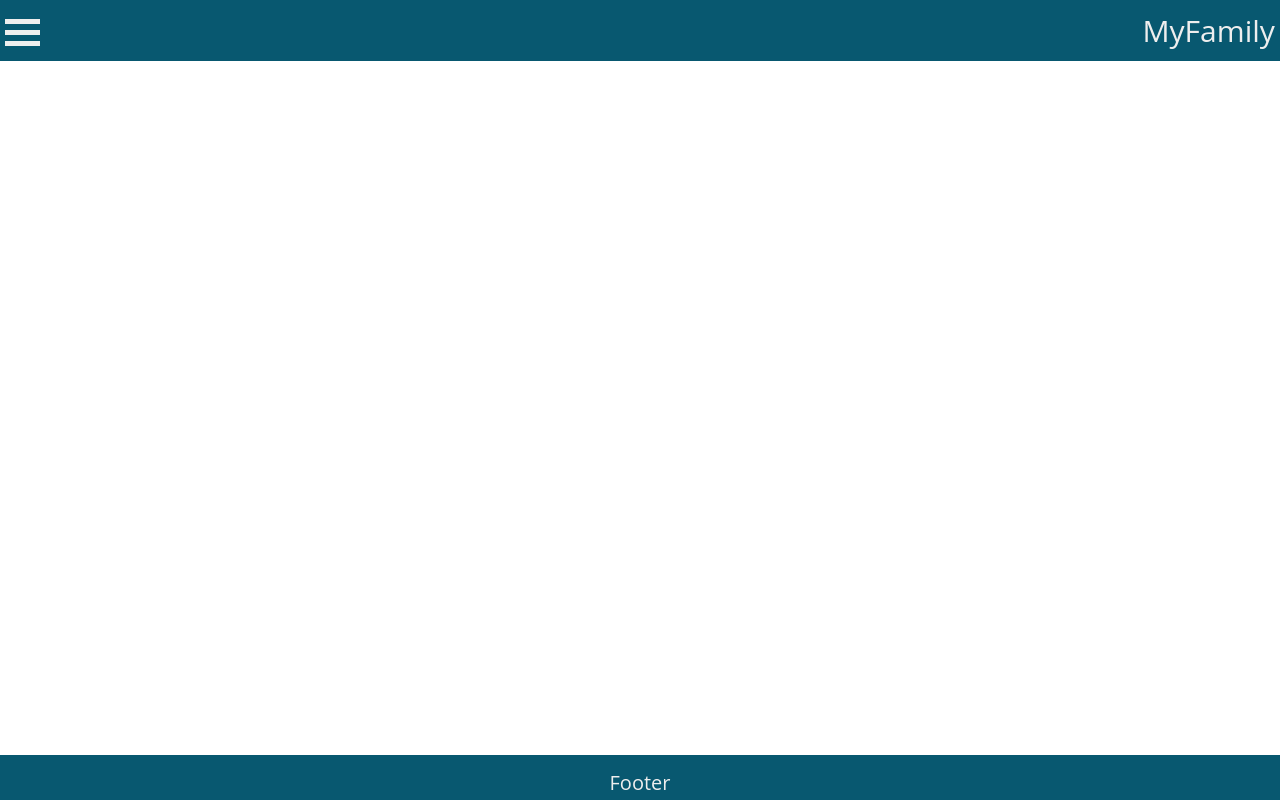
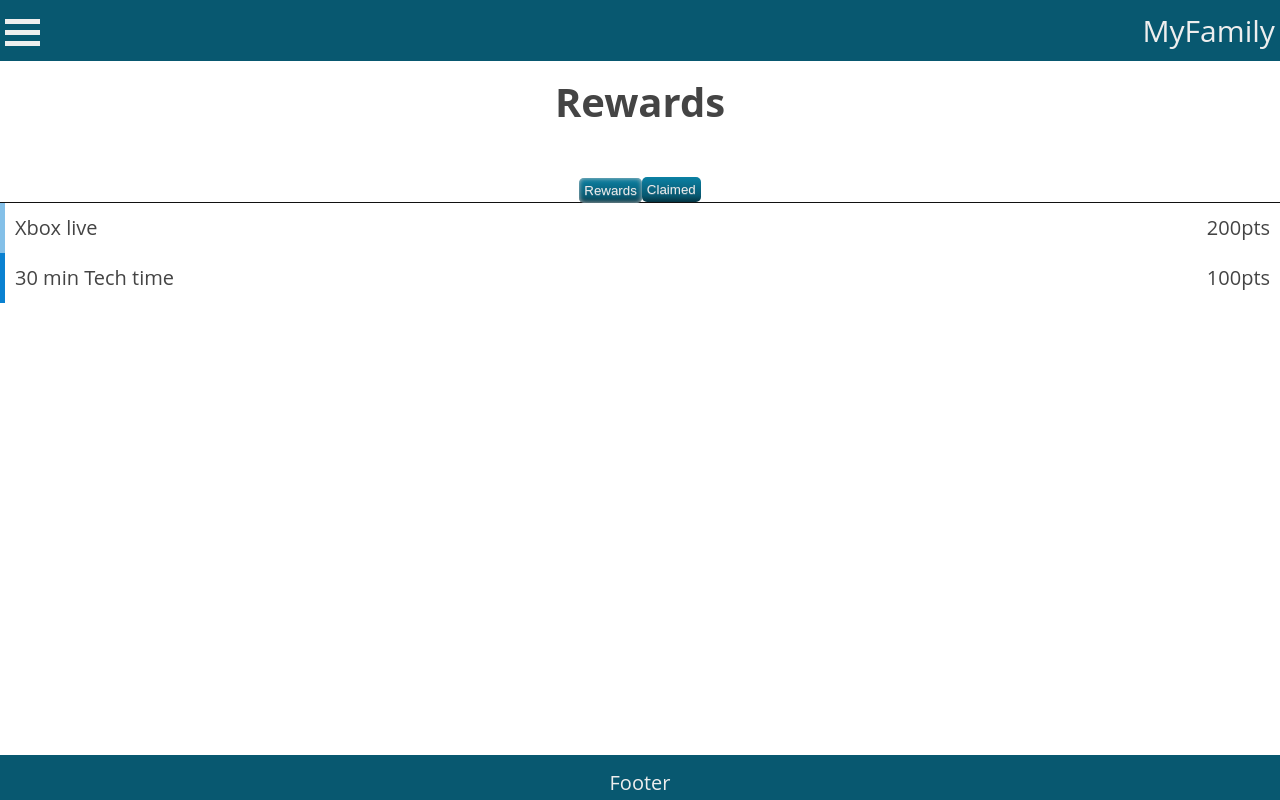
Before and after one commit to bmckenna1982/my-family, a React (Create React App) app: page /rewards in a window 1280 px wide. Built offline with nearby package versions, Linux system fonts and the light colour scheme.

Commit message:
added rewards page

```diff
--- a/src/Components/app/App.js
+++ b/src/Components/app/App.js
@@ -1,6 +1,7 @@
 import React, { Component } from 'react';
 import { Route, withRouter, Switch } from 'react-router-dom'
 import moment from 'moment'
+
 import TopBar from '../topBar/topBar'
 import Hamburger from '../hamburger/hamburger';
 import Nav from '../nav/nav'
@@ -13,6 +14,8 @@ import ListPage from '../listsPage/listsPage'
 import FamilyPage from '../familyPage/familyPage'
 import AddEvent from '../addEvent/addEvent'
 import AddTask from '../addTask/addTask'
+import Rewards from '../rewards/rewards'
+
 import AppContext from '../context/appContext'
 import { extractWeekday, extractDayOfMonth } from '../utils/utils'
 import dataStore from '../../data/dataStore'
@@ -163,6 +166,7 @@ class App extends Component {
               <Route exact path='/tasks' component={TasksPage} />
               <Route exact path='/lists' component={ListPage} />
               <Route exact path='/family' component={FamilyPage} />
+              <Route exact path='/rewards' component={Rewards} />
               <Route exact path='/add-event' component={AddEvent} />
               <Route exact path='/add-task' component={AddTask} />
             </Switch>
--- a/src/Components/nav/nav.js
+++ b/src/Components/nav/nav.js
@@ -44,6 +44,7 @@ class Nav extends Component {
         <NavLink onClick={changeNav} to='/lists'>Lists</NavLink>
 
         <NavLink onClick={changeNav} to='/family'>Family</NavLink>
+        <NavLink onClick={changeNav} to='/rewards'>Rewards</NavLink>
 
         <NavLink onClick={changeNav} to='/log-in'>Log in</NavLink>
 
--- /dev/null
+++ b/src/Components/rewards/rewards.css
@@ -0,0 +1,17 @@
+.reward-container{
+  display: flex;
+  justify-content: space-between;
+  padding: 10px;
+  border-left: 5px solid rgba(10,129,209, .5);
+}
+
+.rewards-list > .active {
+  border-left: 5px solid rgba(10,129,209, 1);
+}
+
+.claimed-container  {
+  display: flex;
+  justify-content: space-between;
+  padding: 10px;
+  border-left: 5px solid rgba(10,129,209, 1);
+}
--- /dev/null
+++ b/src/Components/rewards/rewards.js
@@ -0,0 +1,75 @@
+import React, { Component } from 'react'
+import Header from '../header/header'
+import './rewards.css'
+
+class Rewards extends Component {
+  constructor(props) {
+    super(props)
+    this.state = {
+      showClaimed: false
+    }
+  }
+
+  showClaimed(showClaimed) {
+    this.setState({ showClaimed })
+  }
+
+  render() {
+
+    return (
+      <div className='rewards'>
+        <Header pageTitle='Rewards' />
+        <div className='tab-selection'>
+          <button className={'bttn rewards-tab ' + (this.state.showClaimed ? '' : 'active')} id='rewards-tab' onClick={() => this.showClaimed(false)}>Rewards</button>
+          <button className={'bttn claimed-tab ' + (this.state.showClaimed ? 'active' : '')} id='claimed-tab' onClick={() => this.showClaimed(true)}>Claimed</button>
+        </div>
+        {this.state.showClaimed
+          ? <div className='claimed-list'>
+            <div className='claimed-container'>
+              <div className='claimed-item'>
+                Xbox live
+                </div>
+              <div className='claimed-points' >
+                200pts
+                </div>
+              <div className='claimed-date' >
+                4/25/2020
+              </div>
+            </div>
+            <div className='claimed-container'>
+              <div className='claimed-item'>
+                30 min Tech time
+                </div>
+              <div className='claimed-points' >
+                100pts
+              </div>
+              <div className='claimed-date' >
+                4/25/2020
+              </div>
+            </div>
+          </div>
+          : <div className='rewards-list'>
+            <div className='reward-container'>
+              <div className='reward-item'>
+                Xbox live
+            </div>
+              <div className='reward-points' >
+                200pts
+            </div>
+            </div>
+            <div className='reward-container active'>
+              <div className='reward-item'>
+                30 min Tech time
+            </div>
+              <div className='reward-points' >
+                100pts
+            </div>
+            </div>
+          </div>
+        }
+      </div>
+    )
+  }
+}
+
+export default Rewards
```
